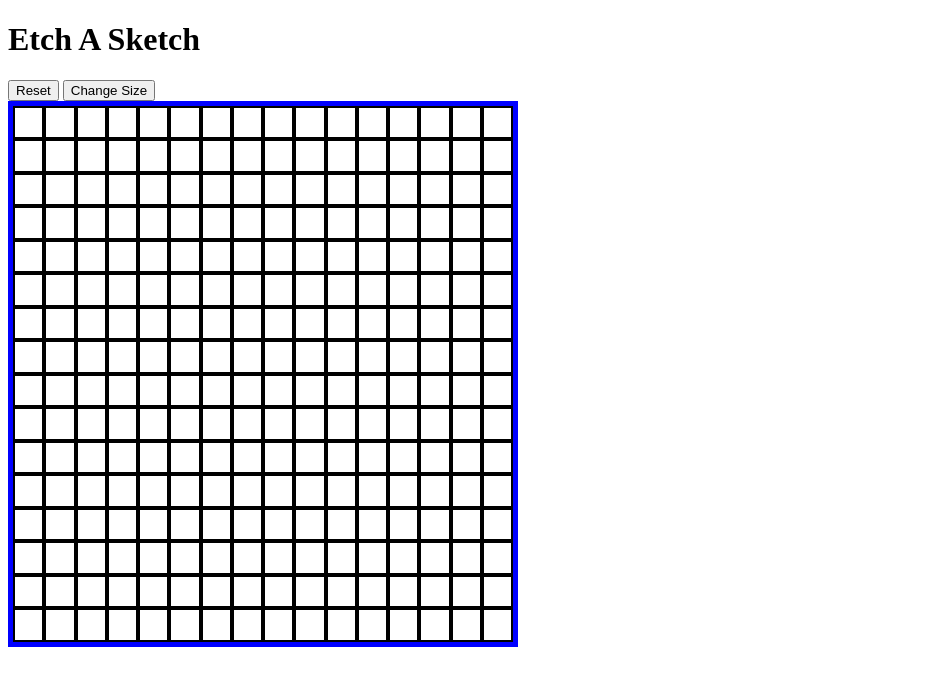
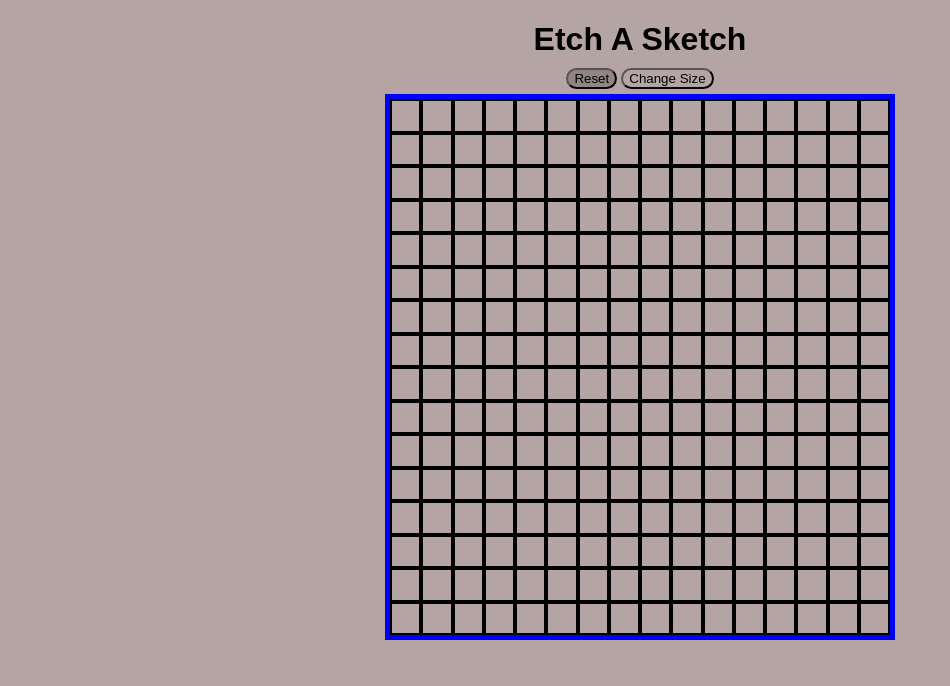
Before and after one commit to TMZSeif/Etch-A-Sketch, a plain HTML site: page index.html in a window 1280 px wide. Both pictures are taken after a click on the button "Reset". Shown: the whole page, without its empty margins (0-950 px from the left). Drawn offline with Linux system fonts and the light colour scheme.

Commit message:
Added styling to webpage

```diff
--- a/index.html
+++ b/index.html
@@ -12,7 +12,7 @@
     <link rel="stylesheet" href="style.css" />
   </head>
   <body>
-    <h1>Etch A Sketch</h1>
+    <h1 id="main-title">Etch A Sketch</h1>
 
     <button id="reset">Reset</button>
     <button id="change">Change Size</button>
--- a/script.js
+++ b/script.js
@@ -26,7 +26,7 @@ button.addEventListener("click", () => {
   } while (parseInt(size) > 64 || size === "" || isNaN(size));
 
   for (let i = 1; i < f.length; i++) {
-    f[i].style.backgroundColor = "white";
+    f[i].style.backgroundColor = "rgb(180, 164, 164)";
   }
 
   container.textContent = "";
@@ -54,6 +54,6 @@ let change = document.querySelector("#reset");
 
 change.addEventListener("click", () => {
   for (let i = 1; i < f.length; i++) {
-    f[i].style.backgroundColor = "white";
+    f[i].style.backgroundColor = "rgb(180, 164, 164)";
   }
 });
--- a/style.css
+++ b/style.css
@@ -1,4 +1,29 @@
+#main-title {
+  font-family: Arial, Helvetica;
+  text-align: center;
+  margin-bottom: 10px;
+}
+
+body {
+  text-align: center;
+  background-color: rgb(180, 164, 164);
+}
+
+button {
+  margin-bottom: 5px;
+  border-radius: 50px;
+  background-color: rgb(180, 164, 164);
+  transition: 0.5s;
+}
+
+button:hover,
+button:focus {
+  background-color: rgb(146, 132, 132);
+  outline: none;
+}
+
 #container {
   display: grid;
   grid-template-columns: repeat(16, auto);
+  margin: auto;
 }
```
